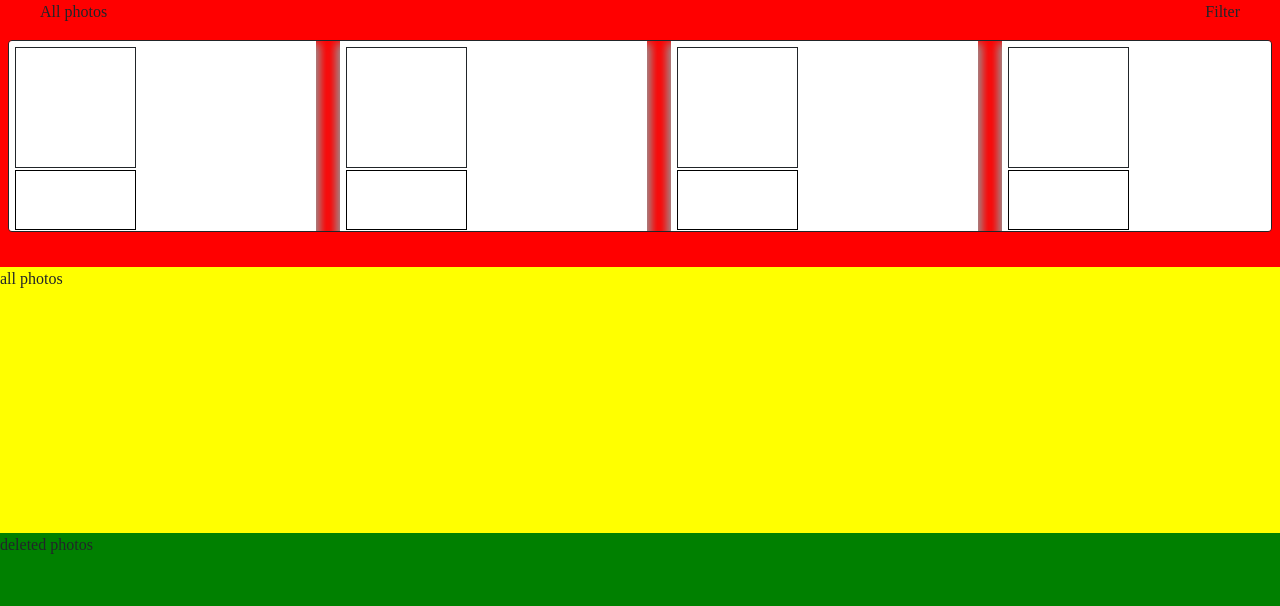
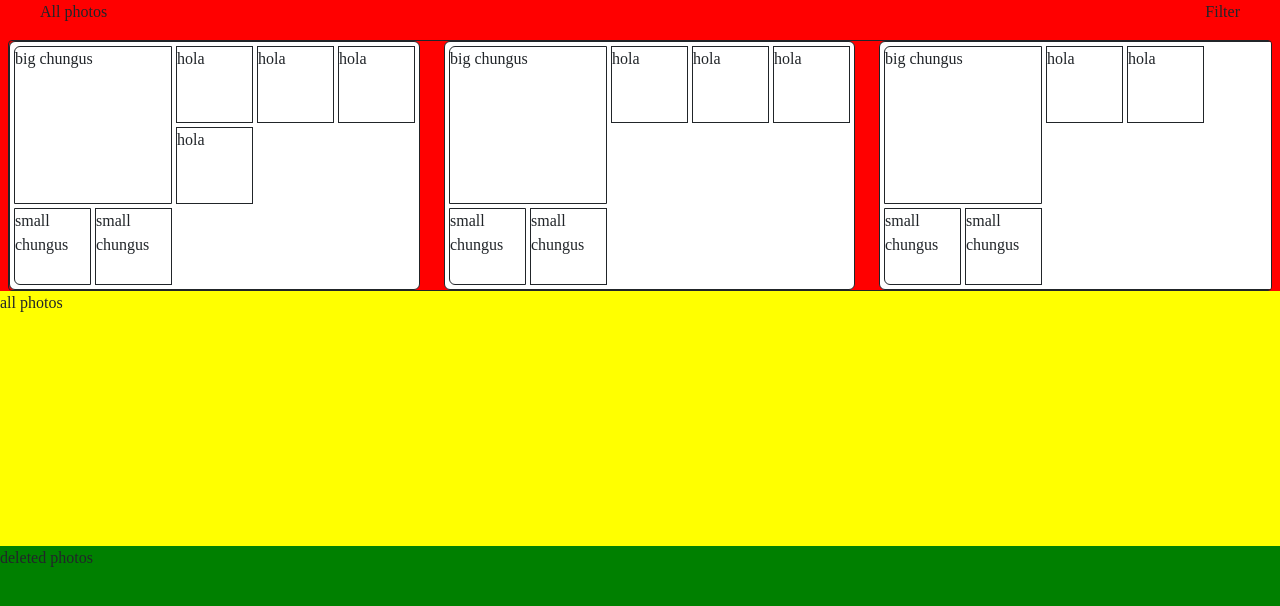
Before and after one commit to internxt/photos-web, a React (Create React App) app: page /app in a window 1280 px wide. Shown: the top 606 px of the page. Built offline with nearby package versions, Linux system fonts and the light colour scheme; a web font is replaced by a local one.

Commit message:
Basic album card finished

```diff
--- a/src/components/albums/AlbumCard.tsx
+++ b/src/components/albums/AlbumCard.tsx
@@ -1,6 +1,6 @@
 import styles from './albumCard.module.scss'
-import bigImg from '../../assets/images/2.jpg'
-import Image from 'react-bootstrap/Image';
+import { useState } from 'react';
+import FlatList from 'flatlist-react'
 
 export interface IAlbum {
   title: string,
@@ -32,26 +32,30 @@ interface AlbumCardProps {
 }
 
 const AlbumCard = (props: AlbumCardProps) => {
+  const [photos, setPhotos] = useState(props.album.photos)
+
   return (
-    <div className={`${styles.card} ${styles.boxShadow}`}>
+    <div className={`${styles.card}`}>
       <div className={`${styles.albumCover}`}>
-        <div className={`${styles.bigImageContainer}`}>
-
+        <div className={`${styles.primaryCoverPhoto}`}>
+          big chungus
         </div>
 
-        <div className={`${styles.smallImageContainer}`}>
-          <div className={`${styles.image}`}>
-
+        <div className={`${styles.secondaryCoverPhotos}`}>
+          <div className={`${styles.smallPhoto} ${styles.roundedBottomLeft} mr-1`}>
+            small chungus
           </div>
 
-          <div className={`${styles.image}`}>
-
+          <div className={`${styles.smallPhoto}`}>
+            small chungus
           </div>
         </div>
       </div>
 
-      <div>
-
+      <div className={`${styles.photosList}`}>
+        {
+          photos.map(photo => (<div className={`${styles.photoContainer}`}>hola</div>))
+        }
       </div>
     </div>
   )
--- a/src/components/albums/albumCard.module.scss
+++ b/src/components/albums/albumCard.module.scss
@@ -1,48 +1,71 @@
-.mainContainer {
-  width: 300px;
-  height: 200px;
-}
-
 .card {
   background-color: #fff;
   display: flex;
-  flex-direction: row;
-  padding-bottom: 1px;
-  padding-left: 6px;
-  padding-right: 1px;
-  padding-top: 6px;
+  min-width: 411px;
+  max-height: 249px;
+  border: 1px solid;
   margin-right: 24px;
+  border-radius: 6px;
+  padding: 4px 0px 4px 4px;
+  overflow: hidden;
 }
 
-.boxShadow {
-  -webkit-box-shadow: 0px 6px 9px 4px rgba(150,150,150,1);
-  -moz-box-shadow: 0px 6px 9px 4px rgba(150,150,150,1);
-  box-shadow: 0px 6px 9px 4px rgba(150,150,150,1);
-}
 .albumCover {
-  width: 300px;
+  display: flex;
+  flex-direction: column;
 }
 
-.bigImageContainer {
-  width: 121px;
-  height: 121px;
+.primaryCoverPhoto {
+  height: 158px;
+  width: 158px;
+  border: 1px solid;
+  border-top-left-radius: 6px;
+}
+
+.secondaryCoverPhotos {
+  display: flex;
+  flex-direction: row;
+}
+
+.smallPhoto {
+  width: 77px;
+  height: 77px;
+  border: 1px solid;
+  margin: 4px 0 0 0;
+}
+
+.roundedBottomLeft {
+  border-bottom-left-radius: 6px;
+}
+
+.photosList {
+  display: flex;
+  flex-wrap: wrap;
+  align-content: flex-start;
+  overflow: auto;
+  /* this will hide the scrollbar in mozilla based browsers */
+  overflow: -moz-scrollbars-none;
+  /* this will hide the scrollbar in internet explorers */
+  -ms-overflow-style: none;
+}
+
+.photoList::-webkit-scrollbar {
+  display: none;
+  width: 0 !important;
+}
+
+.photoContainer {
+  display: flex;
+  flex-wrap: wrap;
+  width: 77px;
+  min-width: 77px;
+  height: 77px;
+  border: 1px solid;
+  margin: 0 0 4px 4px;
+}
+
+.photo {
+  max-width: 77px;
+  max-height: 77px;
   border: 1px solid;
 }
-
-.bigImage {
-  max-width: 100%;
-  height: auto;
-  object-fit: cover;
-}
-
-.smallImageContainer {
-  width: 121px;
-  height: 60px;
-  border: 1px solid black;
-  margin-top: 2px;
-}
-
-.image {
-  width: 58px;
-  height: 58px;
-}
--- a/src/screens/Home/index.tsx
+++ b/src/screens/Home/index.tsx
@@ -44,6 +44,12 @@ const Home = (props: IHome) => {
       { bucketId: '1', fileId: '1', id: 1, userId: 1, createdAt: '123', updatedAt: '123', name: 'image', hash: 'd', size: 200, type: 'jpg', photosalbums: {}, localUri: m },
       { bucketId: '1', fileId: '1', id: 1, userId: 1, createdAt: '123', updatedAt: '123', name: 'image', hash: 'd', size: 200, type: 'jpg', photosalbums: {}, localUri: n },
       { bucketId: '1', fileId: '1', id: 1, userId: 1, createdAt: '123', updatedAt: '123', name: 'image', hash: 'd', size: 200, type: 'jpg', photosalbums: {}, localUri: o },
+      { bucketId: '1', fileId: '1', id: 1, userId: 1, createdAt: '123', updatedAt: '123', name: 'image', hash: 'd', size: 200, type: 'jpg', photosalbums: {}, localUri: o },
+      { bucketId: '1', fileId: '1', id: 1, userId: 1, createdAt: '123', updatedAt: '123', name: 'image', hash: 'd', size: 200, type: 'jpg', photosalbums: {}, localUri: o },
+      { bucketId: '1', fileId: '1', id: 1, userId: 1, createdAt: '123', updatedAt: '123', name: 'image', hash: 'd', size: 200, type: 'jpg', photosalbums: {}, localUri: o },
+      { bucketId: '1', fileId: '1', id: 1, userId: 1, createdAt: '123', updatedAt: '123', name: 'image', hash: 'd', size: 200, type: 'jpg', photosalbums: {}, localUri: o },
+      { bucketId: '1', fileId: '1', id: 1, userId: 1, createdAt: '123', updatedAt: '123', name: 'image', hash: 'd', size: 200, type: 'jpg', photosalbums: {}, localUri: o },
+      { bucketId: '1', fileId: '1', id: 1, userId: 1, createdAt: '123', updatedAt: '123', name: 'image', hash: 'd', size: 200, type: 'jpg', photosalbums: {}, localUri: o },
     ] },
     { title: 'This not normal', photos: [{ bucketId: '1', fileId: '1', id: 1, userId: 1, createdAt: '123', updatedAt: '123', name: 'image', hash: 'd', size: 200, type: 'jpg', photosalbums: {}, localUri: '../../assets/images/5.jpg' }] },
     { title: 'More random shit', photos: [
```
